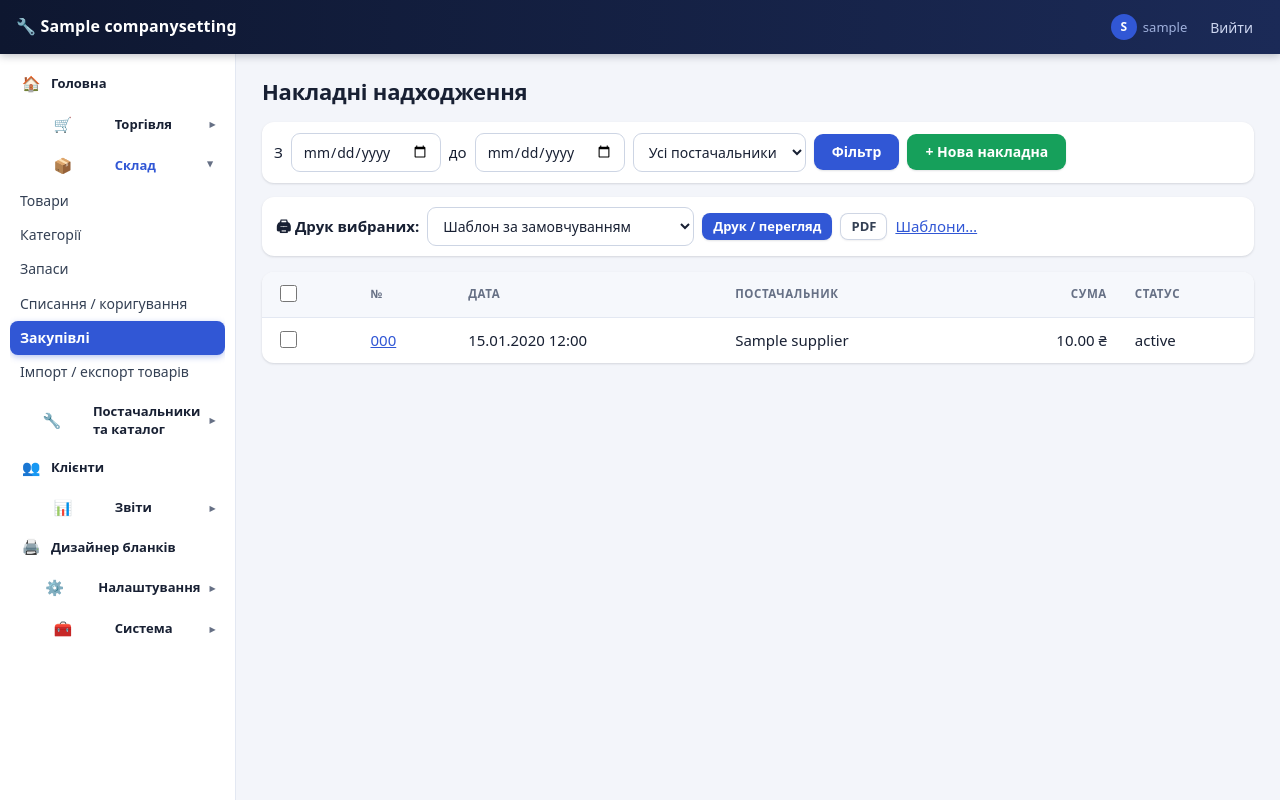
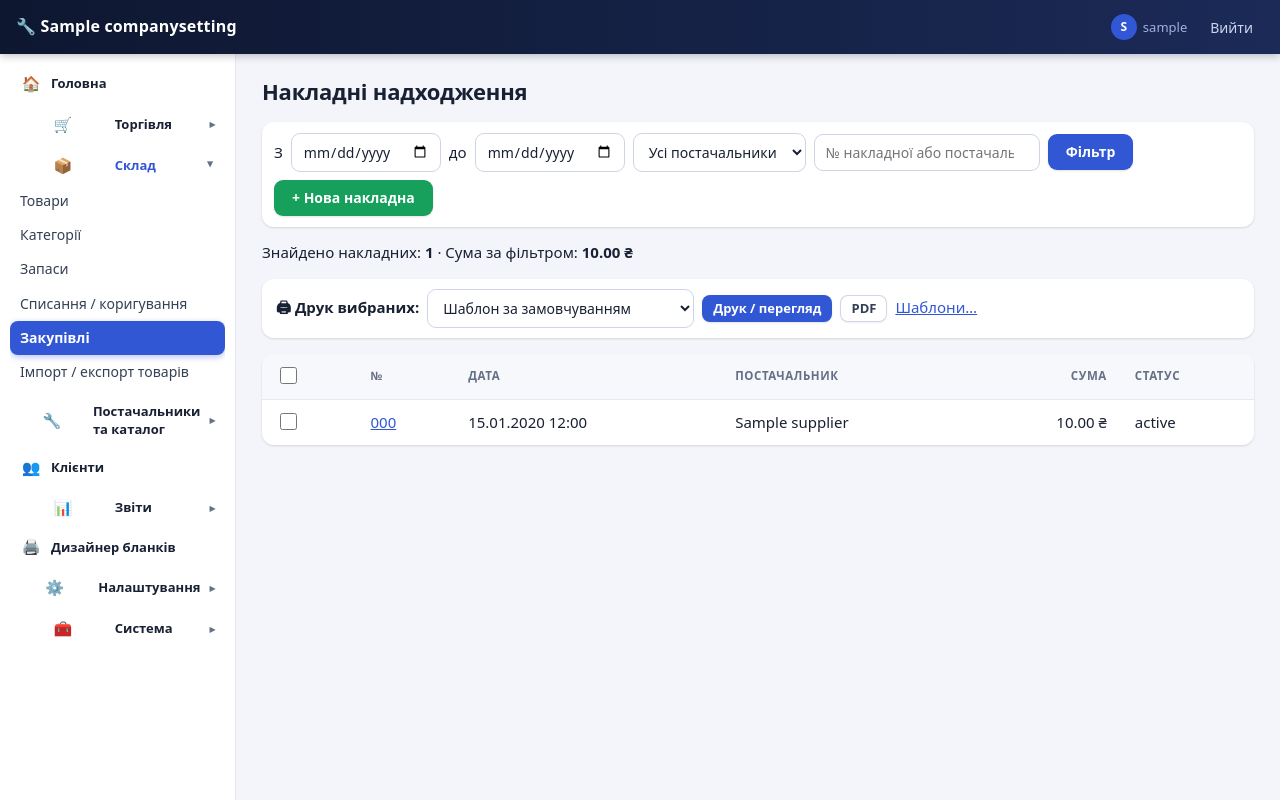
Before and after one commit to pavlo9840-gggpol/crm-prototup, a Django app: page /purchases/ in a window 1280 px wide. Run offline with Django 4.2, Linux system fonts and the light colour scheme; a user stored in the database is signed in; data comes from the database, SQL or seed files in the repository; tables that the repository leaves empty hold one stand-in row (values such as "Sample post").

Commit message:
Improve purchase list filters and empty state

```diff
--- a/core/templates/core/purchase_list.html
+++ b/core/templates/core/purchase_list.html
@@ -1,7 +1,9 @@
 {% extends "core/base.html" %}{% block content %}<h2>Накладні надходження</h2>
 <form class="filter">З <input type="date" name="from" value="{{ request.GET.from }}"> до <input type="date" name="to" value="{{ request.GET.to }}">
-<select name="supplier"><option value="">Усі постачальники</option>{% for s in suppliers %}<option value="{{ s.pk }}">{{ s }}</option>{% endfor %}</select>
+<select name="supplier"><option value="">Усі постачальники</option>{% for s in suppliers %}<option value="{{ s.pk }}"{% if selected_supplier == s.pk|stringformat:"s" %} selected{% endif %}>{{ s }}</option>{% endfor %}</select>
+<input type="search" name="q" value="{{ q }}" placeholder="№ накладної або постачальник" aria-label="Пошук накладної або постачальника">
 <button class="btn">Фільтр</button> <a class="btn green" href="{% url 'purchase_new' %}">+ Нова накладна</a></form>
+<p>Знайдено накладних: <strong>{{ summary_count }}</strong> · Сума за фільтром: <strong>{{ summary_total|floatformat:2 }} ₴</strong>{% if summary_count > 300 %} · У таблиці показано перші 300{% endif %}</p>
 {% include "core/_gpbar.html" %}
 <table><tr><th><input type="checkbox" id="selall"><th>№<th>Дата<th>Постачальник<th class="n">Сума<th>Статус</tr>
-{% for p in purchases %}<tr><td><input type="checkbox" name="ids" value="{{ p.pk }}" form="gp"><td><a href="{% url 'purchase_detail' p.pk %}">{{ p.number }}</a><td>{{ p.created_at|date:"d.m.Y H:i" }}<td>{{ p.supplier }}<td class="n">{{ p.total }} ₴<td>{{ p.status }}</tr>{% endfor %}</table>{% endblock %}
+{% for p in purchases %}<tr><td><input type="checkbox" name="ids" value="{{ p.pk }}" form="gp"><td><a href="{% url 'purchase_detail' p.pk %}">{{ p.number }}</a><td>{{ p.created_at|date:"d.m.Y H:i" }}<td>{{ p.supplier }}<td class="n">{{ p.total }} ₴<td>{{ p.status }}</tr>{% empty %}<tr><td colspan="6">Накладних за вибраними умовами не знайдено.</td></tr>{% endfor %}</table>{% endblock %}
```
